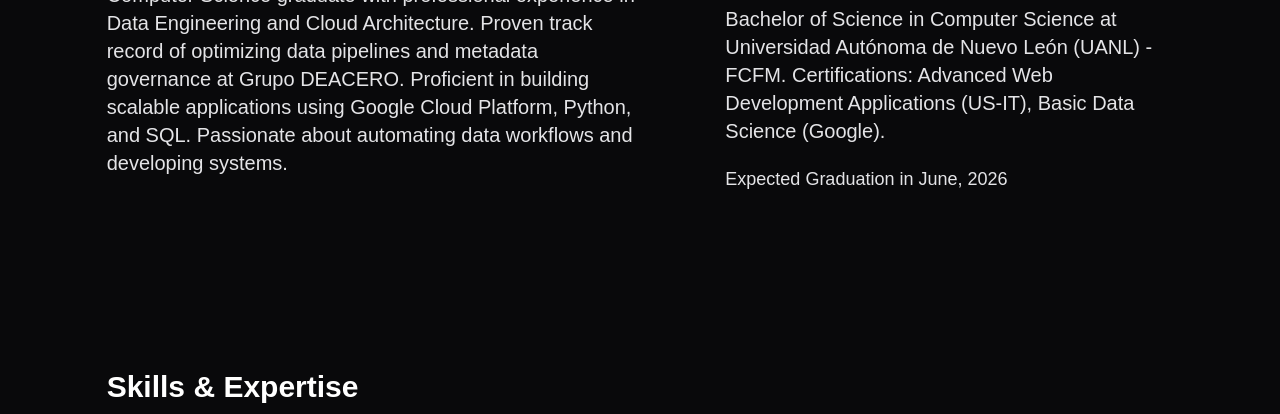
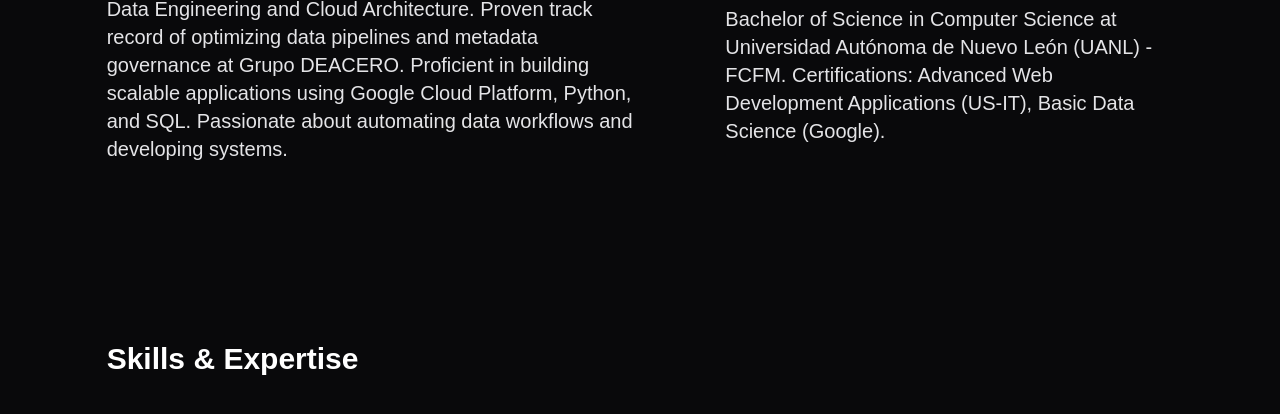
Before and after one commit to cesaralexanderds/portfolio, an Astro site: page / in a window 1280 px wide. Shown: the part 2765-3179 px from the top of the page. Built offline with nearby package versions, Linux system fonts and the light colour scheme; Astro itself is replaced by a stand-in of ours.

Commit message:
no grad date

```diff
--- a/src/components/About.jsx
+++ b/src/components/About.jsx
@@ -82,7 +82,7 @@
             className="mt-3 flex flex-row justify-start text-gray-700 dark:text-zinc-200"
             variants={itemVariants}
           >
-            <p className="text-lg">Expected Graduation in June, 2026</p>
+
           </motion.div>
         </motion.div>
       </motion.div>
```
